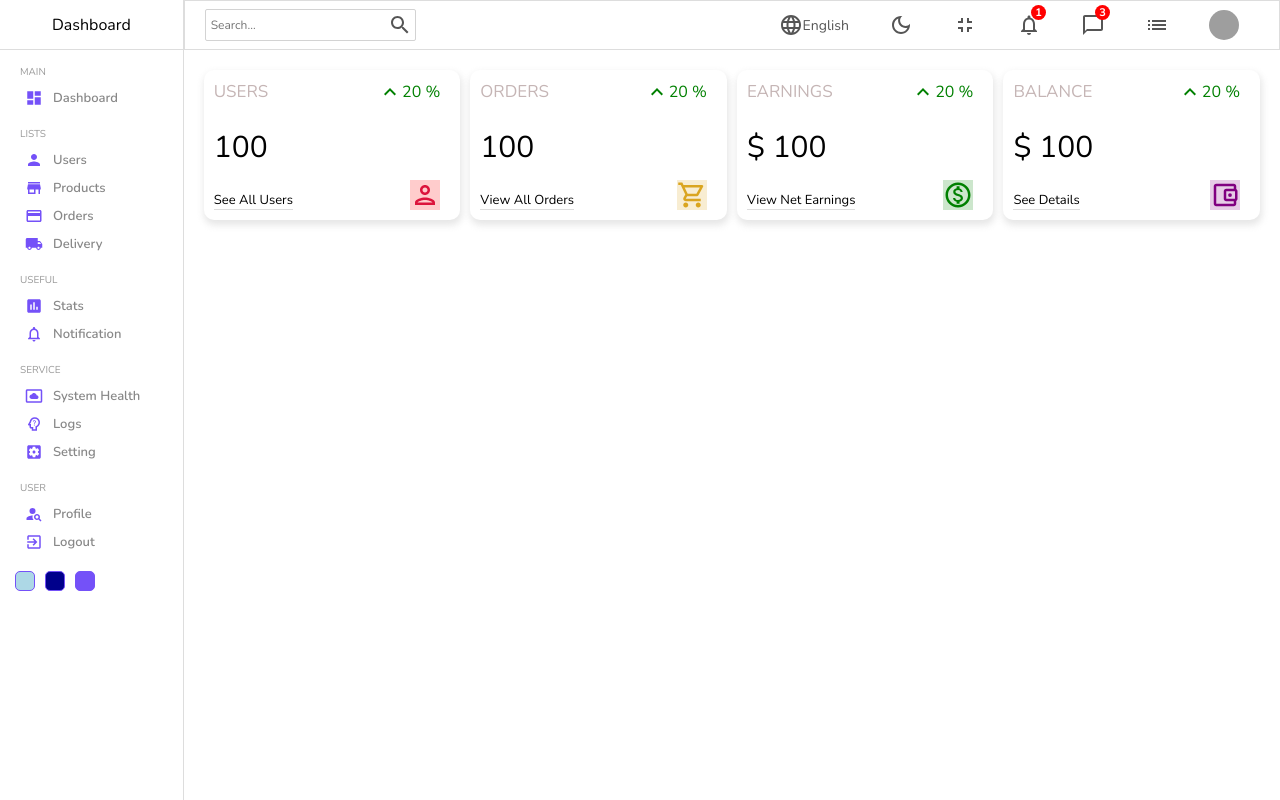
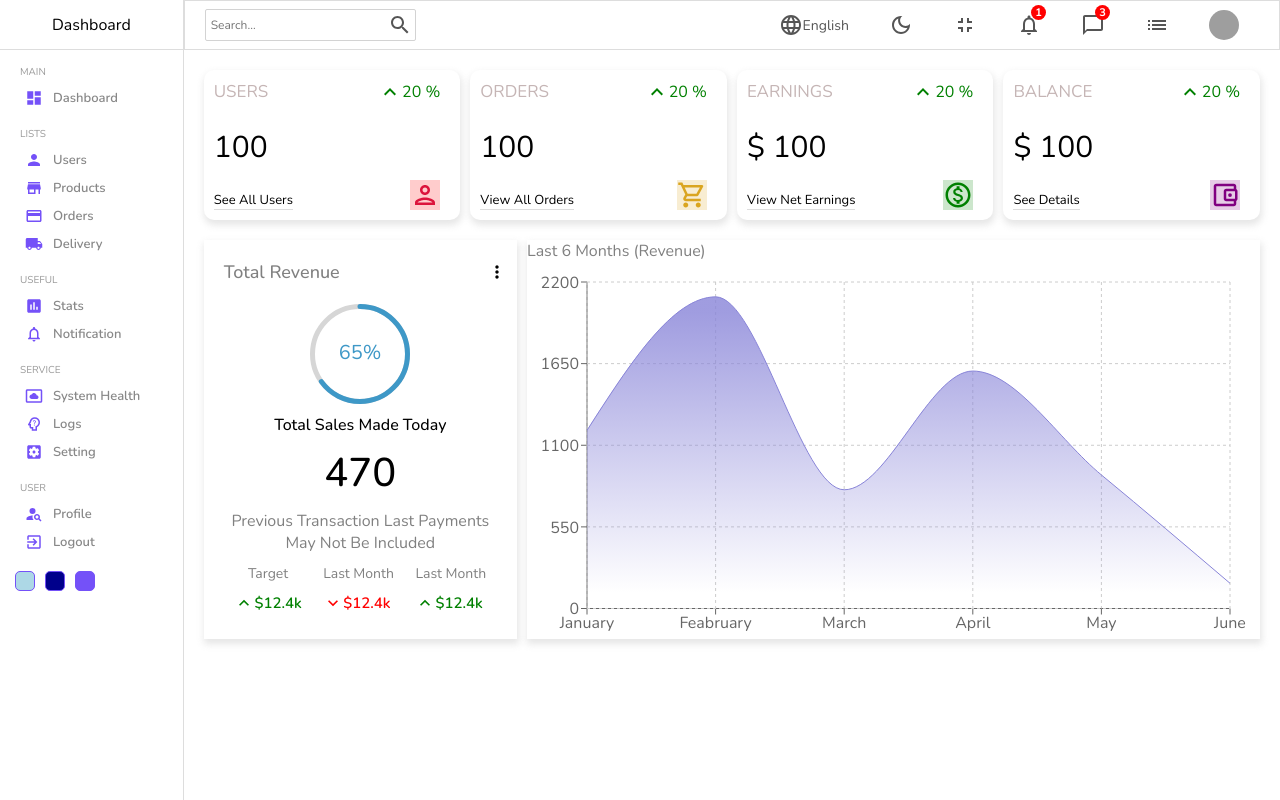
Before and after one commit to mohamad-nour-ali/Dashboard, a React (Create React App) app in the folder my-app/: page / in a window 1280 px wide. Built offline with nearby package versions, Linux system fonts and the light colour scheme; grey boxes are pictures that could not be loaded.

Commit message:
Update Dashbard

```diff
--- a/my-app/package.json
+++ b/my-app/package.json
@@ -11,9 +11,11 @@
     "@testing-library/react": "^13.4.0",
     "@testing-library/user-event": "^13.5.0",
     "react": "^18.2.0",
+    "react-circular-progressbar": "^2.1.0",
     "react-dom": "^18.2.0",
     "react-router-dom": "^6.22.3",
     "react-scripts": "5.0.1",
+    "recharts": "^2.12.2",
     "sass": "^1.71.1",
     "web-vitals": "^2.1.4"
   },
--- /dev/null
+++ b/my-app/src/components/chart/chart.jsx
@@ -0,0 +1,37 @@
+import React from "react";
+import { AreaChart, Area, XAxis, YAxis, CartesianGrid, Tooltip, ResponsiveContainer } from 'recharts';
+import "./chart.scss"
+const data = [
+  {name: "January", Total: 1200},
+  {name: "Feabruary", Total: 2100},
+  {name: "March", Total: 800},
+  {name: "April", Total: 1600},
+  {name: "May", Total: 900},
+  {name: "June", Total: 170},
+];
+const Chart = () => {
+
+  return (
+    <div className="chart">
+      <div className="title">last 6 months (revenue)</div>
+      <ResponsiveContainer width= "100%" aspect={2 / 1}>
+        <AreaChart width={730} height={250} data={data}
+          margin={{ top: 10, right: 30, left: 0, bottom: 0 }}>
+          <defs>
+            <linearGradient id="total" x1="0" y1="0" x2="0" y2="1">
+              <stop offset="5%" stopColor="#8884d8" stopOpacity={0.8} />
+              <stop offset="95%" stopColor="#8884d8" stopOpacity={0} />
+            </linearGradient>
+          </defs>
+          <XAxis dataKey="name" />
+          <YAxis  dataKey= "Total"/>
+          <CartesianGrid strokeDasharray="3 3" className="chartGtid"/>
+          <Tooltip />
+          <Area type="monotone" dataKey="Total" stroke="#8884d8" fillOpacity={1} fill="url(#total)" />
+        </AreaChart>
+      </ResponsiveContainer>
+    </div>
+  )
+}
+
+export default Chart
--- /dev/null
+++ b/my-app/src/components/chart/chart.scss
@@ -0,0 +1,9 @@
+.chart {
+    flex: 5;
+    box-shadow: 1px 4px 7px 1px rgba(201, 201, 201, 0.47);
+    color: gray;
+
+    .title {
+        margin-bottom: 10px;
+    }
+}
--- /dev/null
+++ b/my-app/src/components/featured/featured.jsx
@@ -0,0 +1,51 @@
+import React from "react";
+import MoreVertIcon from '@mui/icons-material/MoreVert';
+import { CircularProgressbar } from 'react-circular-progressbar';
+import 'react-circular-progressbar/dist/styles.css';
+import KeyboardArrowUpIcon from '@mui/icons-material/KeyboardArrowUp';
+import KeyboardArrowDownIcon from '@mui/icons-material/KeyboardArrowDown';
+import "./featured.scss"
+
+const Featured = () => {
+  return (
+    <div className="featured">
+      <div className="top">
+        <h1 className="title"> total revenue</h1>
+        <MoreVertIcon fontSize="small" />
+      </div>
+      <div className="bottom">
+        <div className="featuredCart">
+          <CircularProgressbar value={65} text="65%" strokeWidth={5} />
+        </div>
+        <p className="title">total sales made today</p>
+        <p className="amount">470</p>
+        <p className="description"> previous transaction last payments may not be included</p>
+        <div className="summary">
+          <div className="item">
+            <div className="itemTitle">target</div>
+            <div className="itemResult positive">
+              <KeyboardArrowUpIcon fontSize="small"/>
+              <div className="resultAmount">$12.4k</div>
+            </div>
+          </div>
+          <div className="item">
+            <div className="itemTitle">last month</div>
+            <div className="itemResult negative">
+              <KeyboardArrowDownIcon  fontSize="small"/>
+              <div className="resultAmount">$12.4k</div>
+            </div>
+          </div>
+          <div className="item">
+            <div className="itemTitle">last month</div>
+            <div className="itemResult positive">
+              <KeyboardArrowUpIcon fontSize="small"/>
+              <div className="resultAmount">$12.4k</div>
+            </div>
+          </div>
+        </div>
+      </div>
+    </div>
+  )
+}
+
+export default Featured
--- /dev/null
+++ b/my-app/src/components/featured/featured.scss
@@ -0,0 +1,85 @@
+.featured {
+  flex: 2;
+  padding: 10px;
+  box-shadow: 1px 4px 7px 1px rgba(201, 201, 201, 0.47);
+
+  .top {
+    display: flex;
+    align-items: center;
+    justify-content: space-between;
+
+    .title {
+      padding: 10px;
+      font-size: 18px;
+      font-weight: 500;
+      color: gray;
+    }
+  }
+
+  .bottom {
+    padding: 10px;
+    display: flex;
+    flex-direction: column;
+    align-items: center;
+    justify-content: center;
+    gap: 10px;
+
+    .featuredCart {
+      width: 100px;
+      height: 100px;
+    }
+
+    .title {
+      font-size: 16px;
+      font-weight: 500;
+    }
+
+    .amount {
+      font-size: 40px;
+      font-weight: 500
+    }
+
+    .description {
+      text-align: center;
+      color: gray;
+    }
+
+    .summary {
+      width: 100%;
+      display: flex;
+      align-items: center;
+      justify-content: space-around;
+    }
+  }
+
+  .item {
+    text-align: center;
+  }
+
+  .itemTitle {
+    font-size: 14px;
+    color: gray;
+  }
+
+  .itemResult {
+    display: flex;
+    align-items: center;
+    margin-top: 10px;
+    font-size: 14px;
+
+    &.positive  {
+      color: green;
+    }
+
+    &.negative {
+      color: red;
+    }
+  }
+
+  .resultAmount {
+    font-size: 15px;
+    font-weight: 600;
+  }
+
+
+}
--- a/my-app/src/pages/home/home.jsx
+++ b/my-app/src/pages/home/home.jsx
@@ -3,6 +3,8 @@
 import Sidebar from "../../components/sidebar/sidebar";
 import Navbar from "../../components/navbar/navbar";
 import Widget from "../../components/widget/widget"
+import Featured from "../../components/featured/featured";
+import Chart from "../../components/chart/chart";
 
 const Home = () => {
   return (
@@ -16,6 +18,10 @@
           <Widget type="earning" />
           <Widget type="balance" />
         </div>
+        <div className="charts">
+          <Featured />
+          <Chart />
+        </div>
       </div>
     </div>
   )
--- a/my-app/src/pages/home/home.scss
+++ b/my-app/src/pages/home/home.scss
@@ -2,11 +2,15 @@
     display: flex;
     .homeContainer{
         flex: 6;
-        .widgets {
+        .widgets , .charts{
             margin: 20px;
             display: flex;
             gap: 10px;
 
         }
+
+        .charts {
+            margin: 5px 20px;
+        }
     }
 }
```
Also changed, not shown: 1 other file (tests, documents, lock files or other folders).
